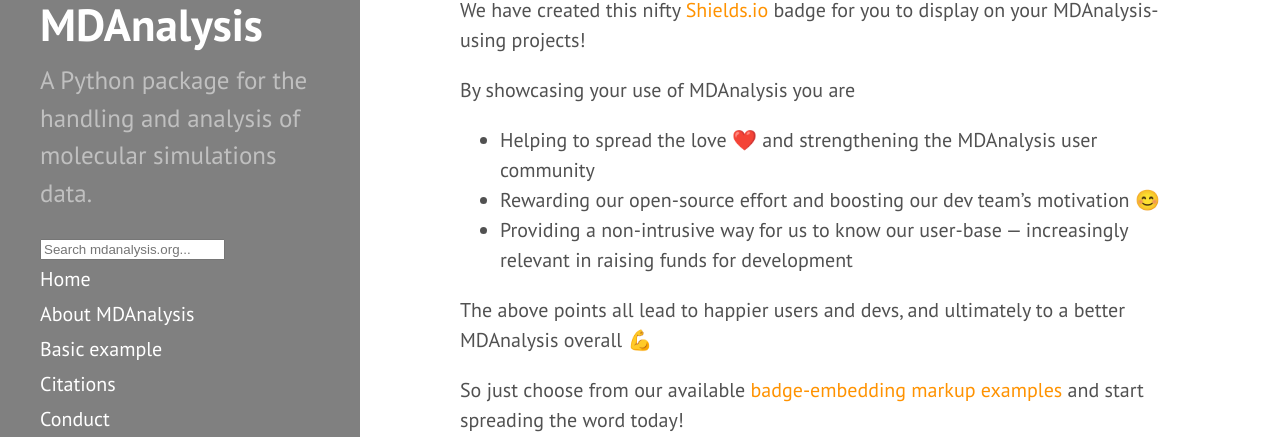
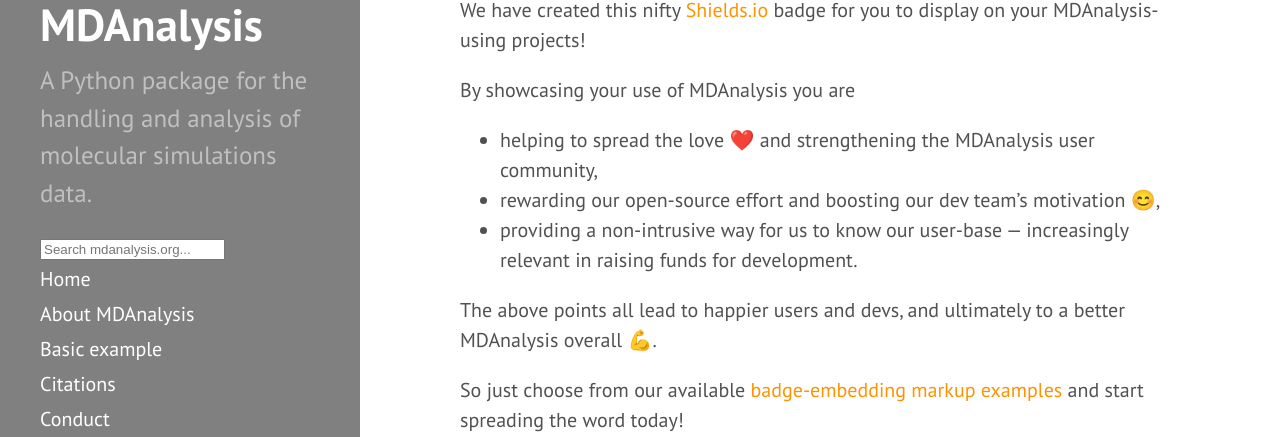
Before and after one commit to MDAnalysis/MDAnalysis.github.io, a Jekyll site: the page built from _posts/2021-04-11-powered-by-mda.md, in a window 1280 px wide and 1102 px high. Shown: the part 225-662 px from the top of the window. Built offline with Jekyll 4.4.1, drawn with Linux system fonts in a browser that asks for light colours; comment, search, counter and statistics services are not loaded.

```diff
--- a/_posts/2021-04-11-powered-by-mda.md
+++ b/_posts/2021-04-11-powered-by-mda.md
@@ -8,10 +8,10 @@ We have created this nifty [Shields.io](https://shields.io/) badge for you to di
 
 By showcasing your use of MDAnalysis you are
 
-* Helping to spread the love ❤️ and strengthening the MDAnalysis user community
-* Rewarding our open-source effort and boosting our dev team's motivation 😊
-* Providing a non-intrusive way for us to know our user-base &mdash; increasingly relevant in raising funds for development
+* helping to spread the love ❤️ and strengthening the MDAnalysis user community,
+* rewarding our open-source effort and boosting our dev team's motivation 😊,
+* providing a non-intrusive way for us to know our user-base &mdash; increasingly relevant in raising funds for development.
 
-The above points all lead to happier users and devs, and ultimately to a better MDAnalysis overall 💪
+The above points all lead to happier users and devs, and ultimately to a better MDAnalysis overall 💪.
 
 So just choose from our available [badge-embedding markup examples]({{ site.baseurl }}/pages/citations/#powered-by-mdanalysis) and start spreading the word today!
```
